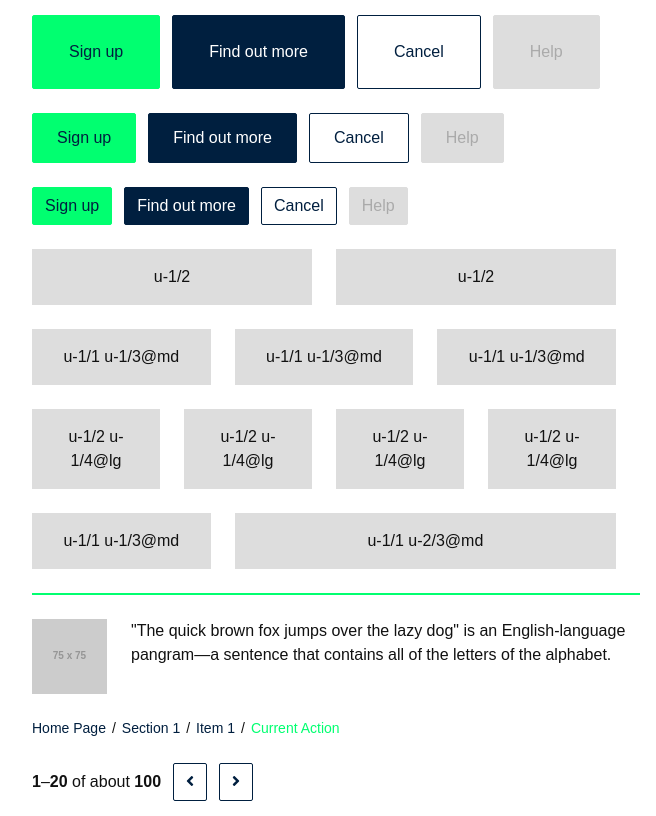
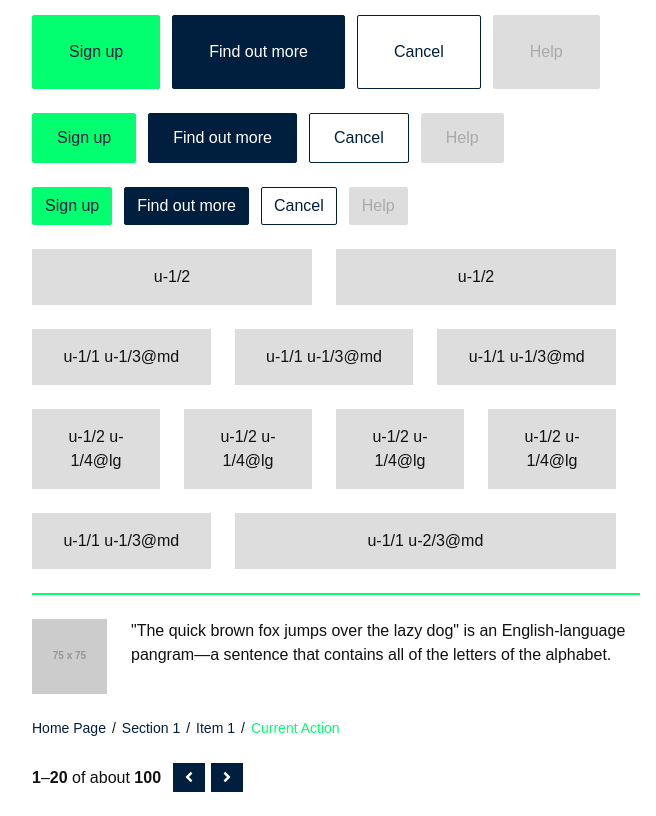
Before and after one commit to michaelthorne/itcss-boilerplate, a website: page src/index.html in a window 1280 px wide. Shown: the part 2613-3429 px from the top of the page, without its empty margins (304-960 px from the left). Drawn offline with nearby package versions, Linux system fonts and the light colour scheme; files that its build step writes are made by us from their sources; placeholder pictures from the web are drawn by us.

Commit message:
Better pagination

```diff
--- a/src/components/_components.pagination.scss
+++ b/src/components/_components.pagination.scss
@@ -13,4 +13,23 @@
         margin-right: $base-spacing-unit-small;
         vertical-align: middle;
     }
+
+    /* Control */
+
+    .c-pagination__control {
+        background-color: $color-brand-secondary;
+        color: $color-white;
+        line-height: 1;
+        padding: $base-spacing-unit-xs $base-spacing-unit-small;
+        text-decoration: none;
+
+        &:focus,
+        &:hover {
+            color: $color-brand;
+        }
+
+        & + .c-pagination__control {
+            margin-left: $base-spacing-unit-xs;
+        }
+    }
 }
--- a/src/index.html
+++ b/src/index.html
@@ -297,15 +297,15 @@
                         <strong>1</strong>–<strong>20</strong> of about
                         <strong>100</strong>
                     </div>
-                    <div class="c-btn-group">
-                        <a class="c-btn c-btn--small" href="#">
-                            <i class="fas fa-angle-left"></i>
-                        </a>
-                        <a class="c-btn c-btn--small" href="#">
-                            <i class="fas fa-angle-right"></i>
-                        </a>
-                    </div>
+                    <a class="c-pagination__control" href="#">
+                        <i class="fas fa-angle-left"></i>
+                    </a>
+                    <a class="c-pagination__control" href="#">
+                        <i class="fas fa-angle-right"></i>
+                    </a>
                 </div>
+
+                <br>
             </form>
         </div>
     </main>
```
